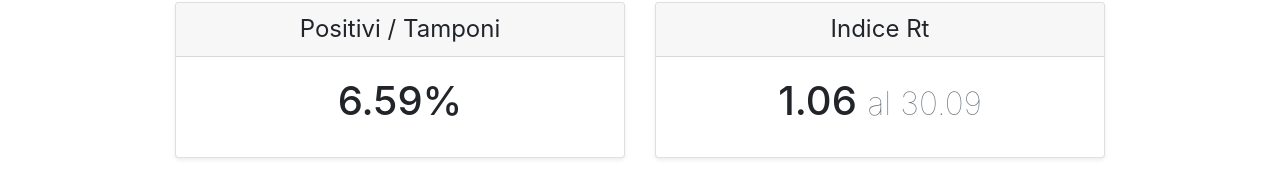
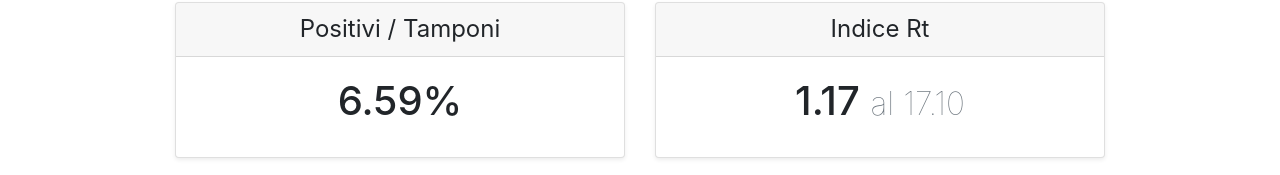
Before and after one commit to Delinet/Covid19-Radar, a plain HTML site: page index.html in a window 1280 px wide. Shown: the part 718-893 px from the top of the page. Drawn offline with nearby package versions, Linux system fonts and the light colour scheme.

Commit message:
Rt update

```diff
--- a/index.html
+++ b/index.html
@@ -115,7 +115,7 @@
                         <h4 class="my-0 font-weight-normal">Indice Rt</h4>
                     </div>
                     <div class="card-body">
-                        <h1 class="card-title pricing-card-title">1.06 <small class="text-muted font-weight-lighter">al 30.09</small></h1>
+                        <h1 class="card-title pricing-card-title">1.17 <small class="text-muted font-weight-lighter">al 17.10</small></h1>
                     </div>
                 </div>
             </div>
```
